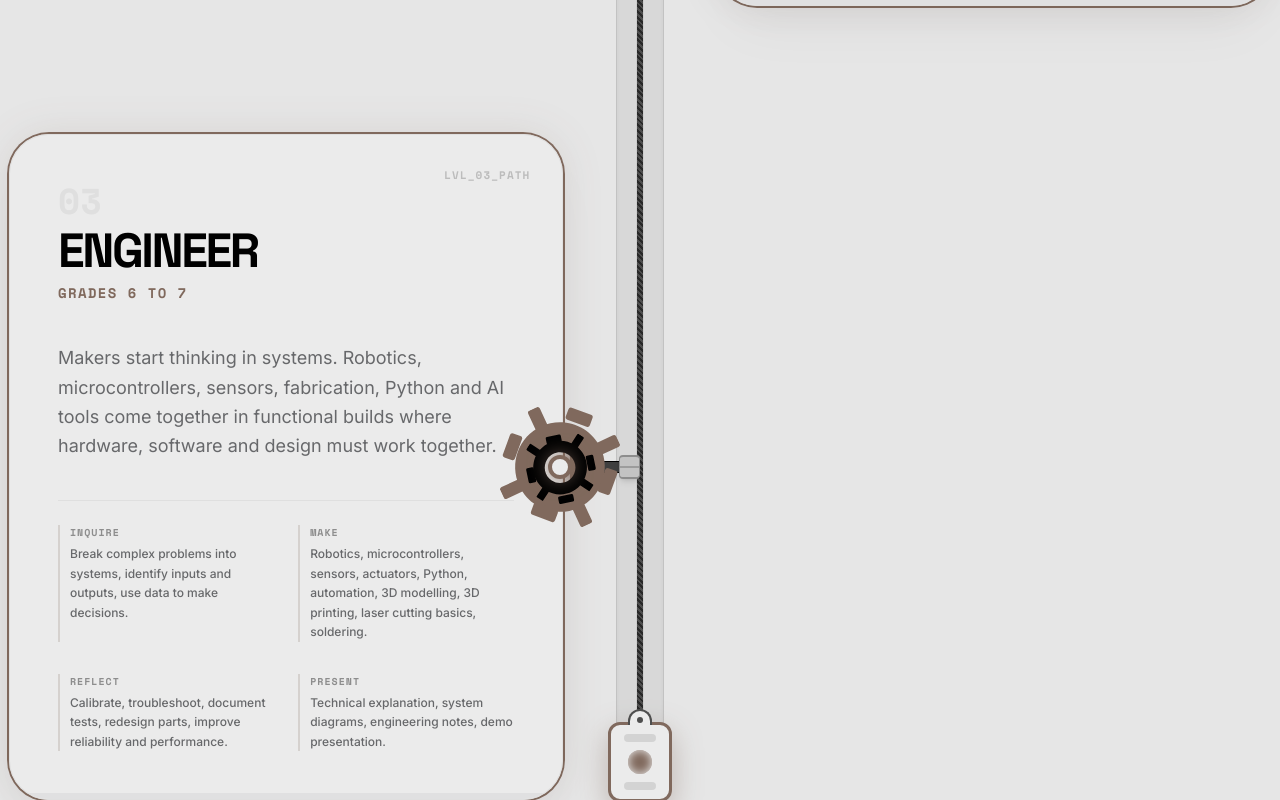
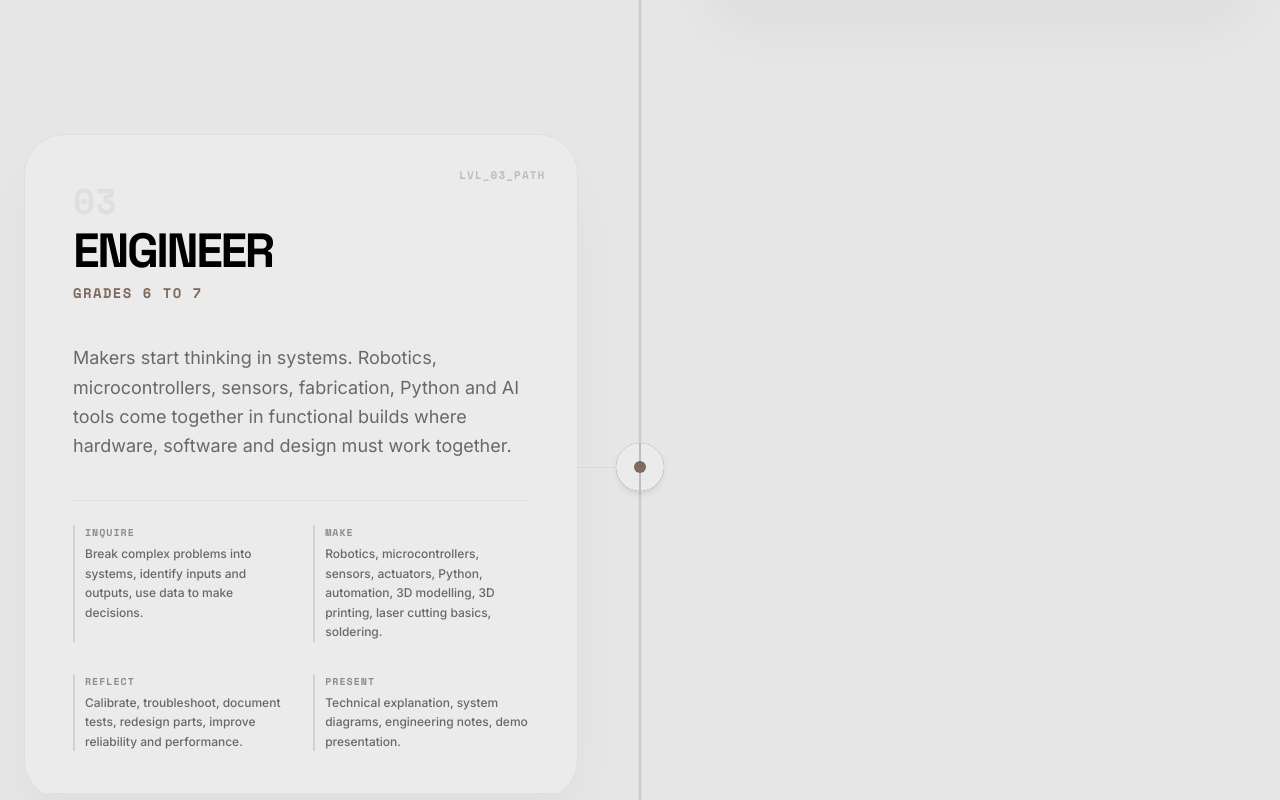
Before and after one commit to pratikb1234/Makerreactor, a React (Vite) app: page / in a window 1280 px wide. Shown: the part 7580-8380 px from the top of the page. Built offline with nearby package versions, Linux system fonts and the light colour scheme.

Commit message:
Restore circuit timeline and add code widget to THE SYSTEM

```diff
--- a/src/components/ProgramPathway.jsx
+++ b/src/components/ProgramPathway.jsx
@@ -1,5 +1,5 @@
 import { useRef, useState } from 'react';
-import { motion, useScroll, useMotionValueEvent, useTransform } from 'framer-motion';
+import { motion, useScroll, useMotionValueEvent } from 'framer-motion';
 import { BlueprintGrid, ScrollCircuitLine, ArcReactorNode, FloatingCodeWidget } from './MakerElements';
 
 const levels = [
@@ -78,9 +78,15 @@ export default function ProgramPathway() {
     <section ref={sectionRef} className="bg-[var(--color-light)] relative overflow-hidden font-sans border-t border-black/5">
       <BlueprintGrid opacity={0.4} />
 
-      {/* ── Mechanical Contraption Timeline ── */}
-      <div className="absolute left-1/2 -translate-x-1/2 top-0 bottom-0 w-[120px] pointer-events-none z-0 hidden lg:block">
-        <MechanicalTimeline scrollYProgress={scrollYProgress} />
+      {/* Single continuous circuit line */}
+      <div className="absolute left-1/2 -translate-x-1/2 top-0 bottom-0 w-[100px] pointer-events-none z-0 hidden lg:block">
+        <ScrollCircuitLine
+          sectionRef={sectionRef}
+          className="top-0 left-0 w-full h-full"
+          pathD="M 50 0 V 1000"
+          viewBox="0 0 100 1000"
+          scrollOffset={["start center", "end center"]}
+        />
       </div>
 
       {/* ── Header Container ── */}
@@ -165,7 +171,7 @@ export default function ProgramPathway() {
           </div>
 
           {/* The Code Metaphor Widget */}
-          <div className="relative mt-12 md:absolute md:bottom-8 md:right-8 z-10 w-full md:w-80 shadow-2xl shadow-black/50">
+          <div className="relative mt-12 md:absolute md:bottom-8 md:right-8 z-10 w-full md:w-[350px] shadow-2xl shadow-black/50 opacity-80 group-hover/system:opacity-100 transition-opacity duration-700">
             <FloatingCodeWidget className="w-full" />
           </div>
         </motion.div>
@@ -267,170 +273,21 @@ function LevelCardTimeline({ level, index, scrollYProgress }) {
   return (
     <div className={`flex flex-col ${isEven ? 'lg:flex-row' : 'lg:flex-row-reverse'} items-center gap-12 lg:gap-24 relative`}>
 
-      {/* Level Card Base Content - Wrapped in a jolt animation */}
-      <motion.div
-        className="w-full lg:w-[45%] z-10 relative"
-        onMouseEnter={() => setIsHovered(true)}
-        onMouseLeave={() => setIsHovered(false)}
-        animate={(isActive || isHovered) ? { x: isEven ? -15 : 15 } : { x: 0 }}
-        transition={{ type: "spring", stiffness: 400, damping: 15, mass: 1 }}
-      >
-        {/* Pass isActive down so the card can light up when punched */}
-        <div className={`transition-all duration-500 rounded-[2.5rem] ${isActive || isHovered ? 'shadow-[0_0_40px_rgba(255,90,0,0.15)] ring-2 ring-[var(--color-accent)]' : ''}`}>
-          <LevelCardBase level={level} index={index} />
-        </div>
-      </motion.div>
-
-      {/* Side-mounted Gear engaging with the Elevator Track */}
-      <div className={`hidden lg:flex absolute top-1/2 -translate-y-1/2 z-30 ${isEven ? 'right-[calc(50%+16px)]' : 'left-[calc(50%+16px)]'}`}>
-        <MechanicalLinkageNode isActive={isActive || isHovered} />
+      {/* Visual Marker on central line */}
+      <div className="absolute left-1/2 -translate-x-1/2 top-1/2 -translate-y-1/2 hidden lg:flex items-center justify-center z-30">
+        <ArcReactorNode isActive={isActive} isHovered={isHovered} setIsHovered={setIsHovered} />
       </div>
 
-      {/* Decorative Mechanical Linkage Piston Arm - LG only */}
-      <div className={`hidden lg:block absolute top-1/2 -translate-y-1/2 w-[5%] h-8 z-20 ${isEven ? 'left-[45%]' : 'right-[45%]'}`}>
-        <PistonArm isActive={isActive || isHovered} isEven={isEven} />
+      {/* Level Card Base Content */}
+      <div className="w-full lg:w-[45%]" onMouseEnter={() => setIsHovered(true)} onMouseLeave={() => setIsHovered(false)}>
+        <LevelCardBase level={level} index={index} />
       </div>
+
+      {/* Decorative Blueprint connector - LG only */}
+      <div className={`hidden lg:block w-[5%] h-px bg-black/5 absolute top-1/2 ${isEven ? 'left-[45%]' : 'right-[45%]'}`} />
 
       {/* Empty space on opposite side */}
       <div className="hidden lg:block lg:w-[45%]" />
     </div>
   );
 }
-
-function PistonArm({ isActive, isEven }) {
-  // Piston pushes OUT from the center track towards the card.
-  return (
-    <div className={`w-full h-full relative flex items-center ${isEven ? 'flex-row-reverse' : 'flex-row'}`}>
-
-      {/* Outer Cylinder (attached to center track) */}
-      <div className="w-1/2 h-6 bg-[#d4d4d4] border-y-2 border-x border-[#999] rounded-sm relative z-10 flex items-center justify-center shadow-md">
-         {/* Decorative cylinder stripes */}
-         <div className="w-full h-[2px] bg-black/20" />
-      </div>
-
-      {/* Inner Rod (shoots out to the card) */}
-      <motion.div
-        className="h-3 bg-[#444] border-y border-black relative z-0 origin-center"
-        initial={{ width: '10%' }}
-        animate={{ width: isActive ? '100%' : '10%' }}
-        transition={{ type: "spring", stiffness: 400, damping: 15, mass: 1 }}
-      >
-        {/* Plunger Head hitting the card */}
-        <div className={`absolute top-1/2 -translate-y-1/2 w-4 h-10 rounded-sm shadow-[0_0_15px_var(--color-accent)] transition-colors duration-200 ${isActive ? 'bg-[var(--color-accent)]' : 'bg-[#666]'} ${isEven ? '-left-2' : '-right-2'}`}>
-          {/* Spark effect when hitting */}
-          {isActive && (
-            <motion.div
-              initial={{ scale: 0, opacity: 1 }}
-              animate={{ scale: 2.5, opacity: 0 }}
-              transition={{ duration: 0.4, ease: "easeOut" }}
-              className={`absolute top-1/2 -translate-y-1/2 w-4 h-4 bg-white rounded-full ${isEven ? '-left-2' : '-right-2'}`}
-            />
-          )}
-        </div>
-      </motion.div>
-    </div>
-  );
-}
-
-// ── Mechanical Contraption Components ──
-
-function MechanicalTimeline({ scrollYProgress }) {
-  const payloadY = useTransform(scrollYProgress, [0, 1], ["0%", "100%"]);
-  // The motor rotation is directly proportional to scroll
-  const motorRotation = useTransform(scrollYProgress, [0, 1], [0, 1440]); // 4 full spins
-
-  return (
-    <div className="absolute inset-0 flex flex-col items-center">
-      {/* Top Motor Assembly (mounted at the top of the section) */}
-      <div className="absolute top-0 -mt-10 w-32 h-20 bg-[#d4d4d4] rounded-[1rem] border-2 border-[#999] z-30 flex items-center justify-center shadow-[0_10px_20px_rgba(0,0,0,0.15)]">
-        {/* Motor body casing details */}
-        <div className="absolute inset-x-4 top-2 h-4 bg-black/10 rounded-full" />
-        <div className="absolute inset-x-4 bottom-2 h-2 bg-black/10 rounded-full" />
-
-        {/* Rotating Pulley Wheel */}
-        <motion.div
-          className="relative w-16 h-16 rounded-full border-[6px] border-[#666] bg-[#ccc] flex items-center justify-center shadow-inner"
-          style={{ rotate: motorRotation }}
-        >
-          {/* Pulley Spokes */}
-          <div className="absolute w-full h-1.5 bg-[#666]" />
-          <div className="absolute w-1.5 h-full bg-[#666]" />
-          {/* Glowing Axle Center */}
-          <div className="w-4 h-4 bg-[var(--color-accent)] rounded-full z-10 shadow-[0_0_15px_var(--color-accent)]" />
-        </motion.div>
-      </div>
-
-      {/* Elevator Shaft / Track */}
-      <div className="absolute top-0 bottom-0 w-12 bg-[#ebebeb] rounded-b-[1rem] border-x border-b border-black/10 flex justify-center shadow-inner overflow-hidden">
-        {/* Inner track rail */}
-        <div className="absolute top-0 bottom-0 w-2 bg-black/5" />
-      </div>
-
-      {/* The Rope (connecting motor to capsule) */}
-      <motion.div
-        className="absolute top-0 w-1.5 bg-[#555] z-10 flex justify-center overflow-hidden"
-        style={{ height: payloadY }}
-      >
-        {/* Rope Texture */}
-        <div className="absolute inset-0 opacity-50" style={{ backgroundImage: 'repeating-linear-gradient(45deg, transparent, transparent 2px, black 2px, black 4px)' }} />
-      </motion.div>
-
-      {/* The Elevator Capsule (Payload) */}
-      <motion.div
-        className="absolute top-0 w-16 h-20 bg-white rounded-xl border-[3px] border-[var(--color-accent)] shadow-[0_10px_30px_rgba(255,90,0,0.4)] flex flex-col items-center justify-center z-20"
-        style={{ top: payloadY, y: "-50%" }}
-      >
-        {/* Hook attaching capsule to rope */}
-        <div className="absolute -top-4 w-6 h-4 rounded-t-full border-2 border-b-0 border-[#555] bg-white flex items-center justify-center">
-           <div className="w-1.5 h-1.5 bg-[#555] rounded-full mt-1" />
-        </div>
-
-        <div className="w-8 h-2 bg-black/10 rounded-full mb-2" />
-        <div className="w-6 h-6 bg-[var(--color-accent)] rounded-full animate-pulse shadow-[inset_0_0_10px_white]" />
-        <div className="w-8 h-2 bg-black/10 rounded-full mt-2" />
-      </motion.div>
-    </div>
-  );
-}
-
-function MechanicalLinkageNode({ isActive }) {
-  return (
-    <div className="relative flex items-center justify-center w-32 h-32 group">
-      {/* Background large gear */}
-      <motion.div
-        animate={{ rotate: isActive ? 360 : 0 }}
-        transition={{ duration: 4, repeat: Infinity, ease: "linear" }}
-        className={`absolute inset-0 flex items-center justify-center transition-colors duration-500 ${isActive ? 'text-[var(--color-accent)]' : 'text-black/10'}`}
-      >
-        <GearSVG width="100%" height="100%" />
-      </motion.div>
-      {/* Inner medium gear (spins opposite) */}
-      <motion.div
-        animate={{ rotate: isActive ? -360 : 0 }}
-        transition={{ duration: 3, repeat: Infinity, ease: "linear" }}
-        className={`absolute inset-0 flex items-center justify-center transition-colors duration-500 ${isActive ? 'text-black' : 'text-black/5'}`}
-        style={{ padding: '20%' }}
-      >
-        <GearSVG width="100%" height="100%" />
-      </motion.div>
-      {/* Center pivot */}
-      <div className={`w-6 h-6 rounded-full border-4 transition-all duration-500 z-10 ${isActive ? 'border-[var(--color-accent)] bg-white shadow-[0_0_20px_var(--color-accent)]' : 'border-black/20 bg-white'}`} />
-    </div>
-  );
-}
-
-function GearSVG({ width = "100", height = "100" }) {
-  return (
-    <svg width={width} height={height} viewBox="0 0 100 100" fill="currentColor">
-      <path d="M50 15C30.67 15 15 30.67 15 50C15 69.33 30.67 85 50 85C69.33 85 85 69.33 85 50C85 30.67 69.33 15 50 15ZM50 70C38.95 70 30 61.05 30 50C30 38.95 38.95 30 50 30C61.05 30 70 38.95 70 50C70 61.05 61.05 70 50 70Z" />
-      <rect x="45" y="0" width="10" height="20" rx="2" />
-      <rect x="45" y="80" width="10" height="20" rx="2" />
-      <rect x="0" y="45" width="20" height="10" rx="2" />
-      <rect x="80" y="45" width="20" height="10" rx="2" />
-      <rect x="18" y="14" width="10" height="20" rx="2" transform="rotate(45 23 24)" />
-      <rect x="74" y="70" width="10" height="20" rx="2" transform="rotate(45 79 80)" />
-      <rect x="14" y="74" width="20" height="10" rx="2" transform="rotate(45 24 79)" />
-      <rect x="70" y="18" width="20" height="10" rx="2" transform="rotate(45 80 23)" />
-    </svg>
-  );
-}
```
